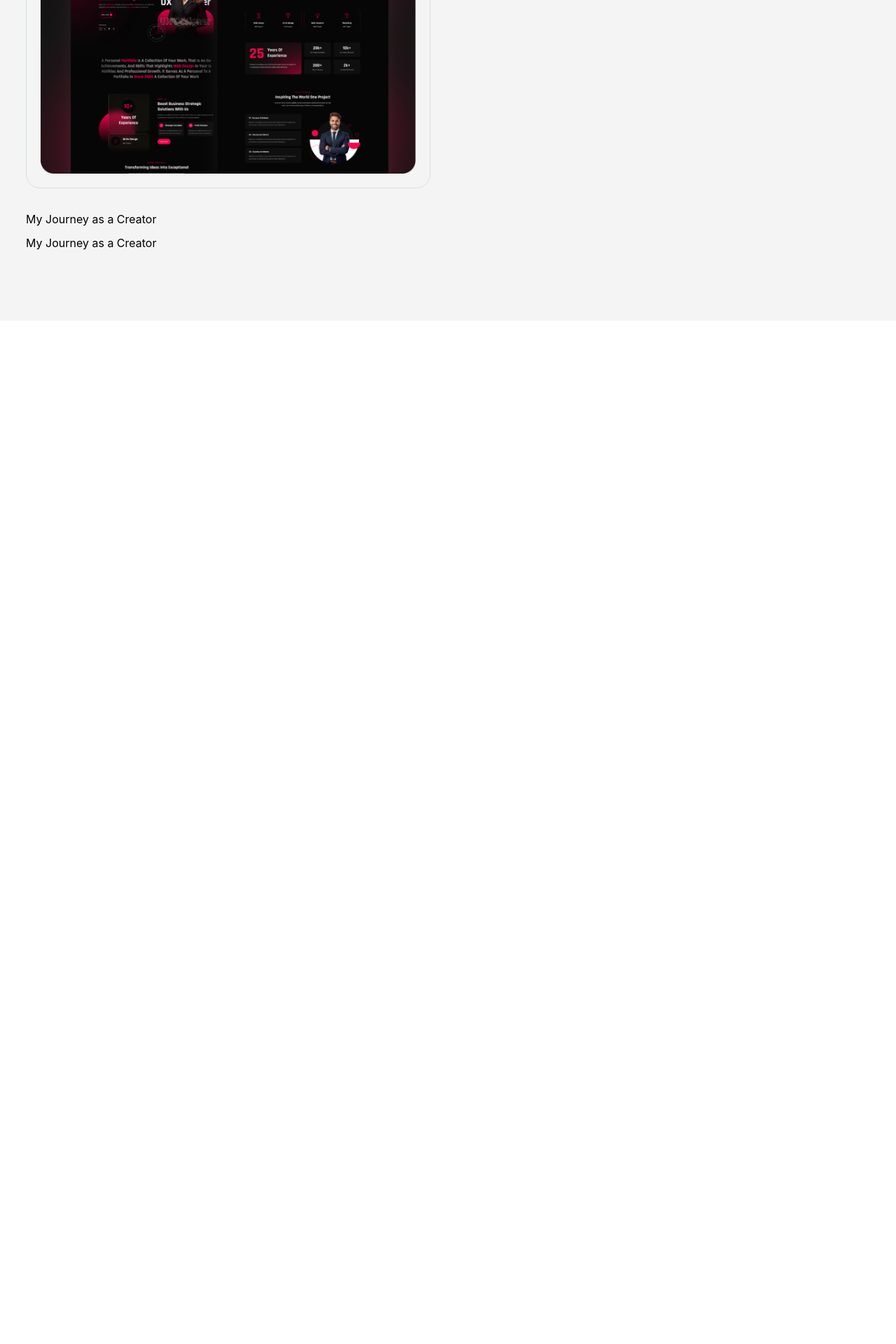
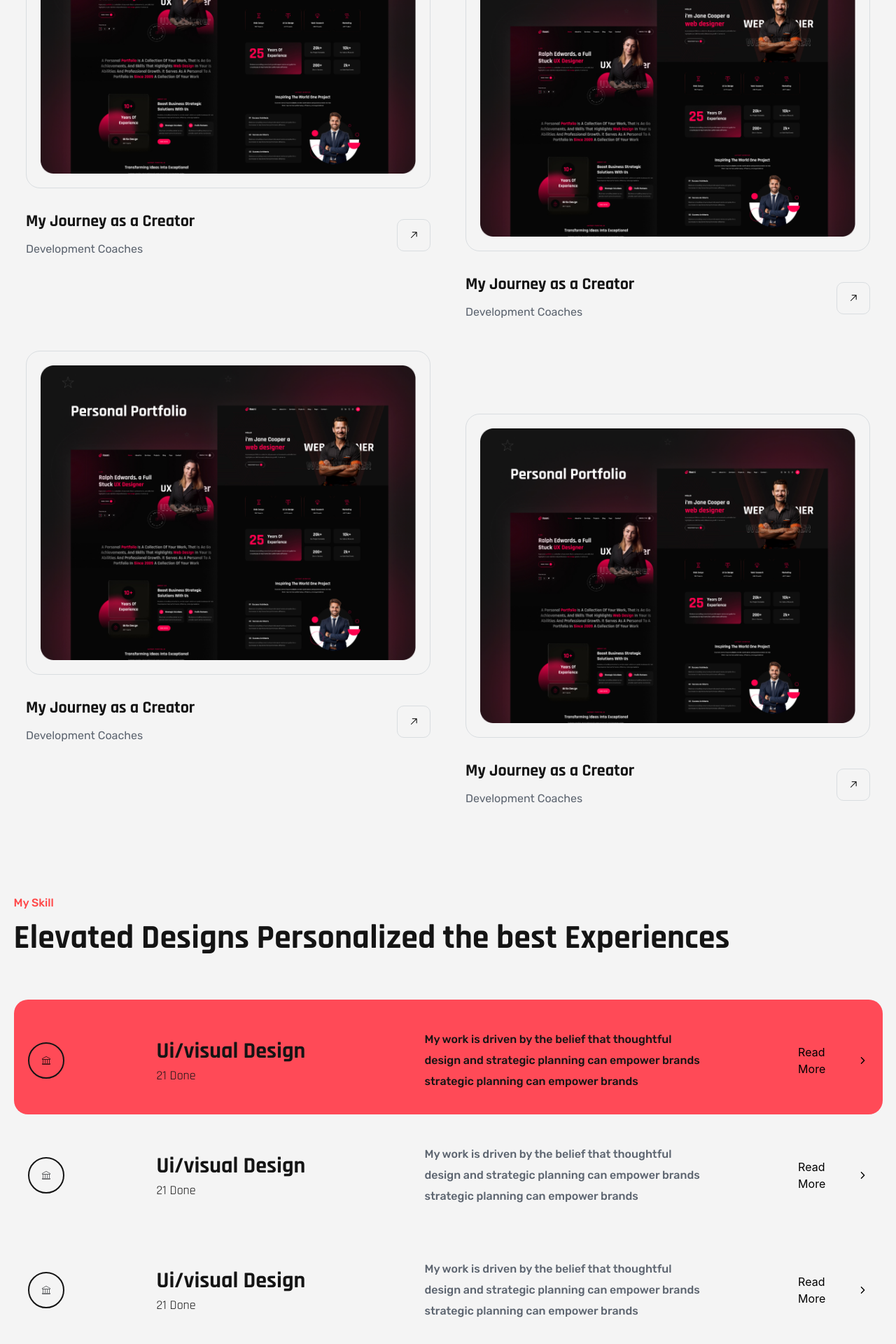
Before and after one commit to nabilislam11/Demo-portfolio, a React (Vite) app: page / in a window 1280 px wide. Shown: the part 5487-7407 px from the top of the page at 70% size. Before the commit the page ends 5945 px from the top, so only its background shows below. Built offline with nearby package versions, Linux system fonts and the light colour scheme.

Commit message:
latest project

```diff
--- a/src/components/company/Company.jsx
+++ b/src/components/company/Company.jsx
@@ -6,7 +6,7 @@ import company4 from "../../assets/company4.svg"
 const Company = () => {
   return (
     <div className=' container mt-[120px]'>
-        <div className="grid grid-cols-2 md:grid-cols-3 lg:grid-cols-4 ">
+        <div className="grid grid-cols-2 lg:grid-cols-4 ">
             <div className=" py-[46.5px] px-[68.12px] border border-[#9F9F9F]">
                 <img src={company1} alt="" />
             </div>
--- a/src/components/latest-portfolio/LatestPortfolio.jsx
+++ b/src/components/latest-portfolio/LatestPortfolio.jsx
@@ -1,32 +1,85 @@
 import React from 'react'
 import project from "../../assets/project.png"
+import { GoArrowUpRight } from 'react-icons/go'
+import MySkill from '../my-skill/MySkill'
 
 const LatestPortfolio = () => {
   return (
     <div className='bg-[#F4F4F4] '>
-      <div className="container  pt-[100px]">
+      <div className="container  py-[100px]">
         <div className=" flex flex-col gap-1.5 text-center items-center ">
           <p className='font-normal font-rubik text-[16px] leading-[28px] text-[#FF494A]'>Latest Portfolio</p>
           <h2 className='font-bold  font-rajdhani  text-[48px] leading-[60px] text-[#141414]  '>Transforming Ideas into Exceptional</h2>
           <p className='font-normal font-rubik text-[18px] leading-[26px] text-[#5D6570] w-[635px]  '>Business consulting consultants provide expert advice and guida businesses to help
 them improve their performance, efficiency, and organizational</p>
         </div>
-        <div className="mt-[20px] grid grid-cols-1  md:grid-cols-2 ">
-          <div className=" pt-[40px] px-[25px] pb-[99px] flex flex-col gap-8 ">
+        <div className="mt-[20px] grid grid-cols-1  md:grid-cols-2 items-end   ">
+          <div className=" pt-[40px] px-[25px] pb-[90px] flex flex-col gap-8 ">
             <div className="p-[20px] rounded-[20px] border border-[#D9DDE0]"  >
               <img src={project} alt="" />
 
             </div>
-            <div className="flex justify-baseline items-center">
+            <div className="flex justify-between   items-center">
               <div className="flex flex-col gap-2.5 ">
-                <h2>My Journey as a Creator</h2>
-                <p>My Journey as a Creator</p>
+                <h2 className='font-rajdhani  font-bold  text-[24px] leading-[30px] text-[#141414]'>My Journey as a Creator</h2>
+                <p className='font-rubik font-normal text-[16px] leading-[30px] text-[#5D6570]' >Development Coaches</p>
+              </div>
+              <div className="py-[14px] px-[15px] rounded-[10px] border border-[#D9DDE0] ">
+                <GoArrowUpRight />
+
+              </div>
+            </div>
+          </div>
+             <div className=" pt-[100px] px-[25px] flex flex-col gap-8 ">
+            <div className="p-[20px] rounded-[20px] border border-[#D9DDE0]"  >
+              <img src={project} alt="" />
+
+            </div>
+            <div className="flex justify-between   items-center">
+              <div className="flex flex-col gap-2.5 ">
+                <h2 className='font-rajdhani  font-bold text-[24px] leading-[30px] text-[#141414]'>My Journey as a Creator</h2>
+                <p className='font-rubik font-normal text-[16px] leading-[30px] text-[#5D6570]' >Development Coaches</p>
+              </div>
+              <div className="py-[14px] px-[15px] rounded-[10px] border border-[#D9DDE0] ">
+                <GoArrowUpRight />
+
+              </div>
+            </div>
+          </div>
+          <div className=" pt-[40px] px-[25px] pb-[90px] flex flex-col gap-8 ">
+            <div className="p-[20px] rounded-[20px] border border-[#D9DDE0]"  >
+              <img src={project} alt="" />
+
+            </div>
+            <div className="flex justify-between   items-center">
+              <div className="flex flex-col gap-2.5 ">
+                <h2 className='font-rajdhani  font-bold  text-[24px] leading-[30px] text-[#141414]'>My Journey as a Creator</h2>
+                <p className='font-rubik font-normal text-[16px] leading-[30px] text-[#5D6570]' >Development Coaches</p>
+              </div>
+              <div className="py-[14px] px-[15px] rounded-[10px] border border-[#D9DDE0] ">
+                <GoArrowUpRight />
+
+              </div>
+            </div>
+          </div>
+             <div className=" pt-[100px] px-[25px] flex flex-col gap-8 ">
+            <div className="p-[20px] rounded-[20px] border border-[#D9DDE0]"  >
+              <img src={project} alt="" />
+
+            </div>
+            <div className="flex justify-between   items-center">
+              <div className="flex flex-col gap-2.5 ">
+                <h2 className='font-rajdhani  font-bold  text-[24px] leading-[30px] text-[#141414]'>My Journey as a Creator</h2>
+                <p className='font-rubik font-normal text-[16px] leading-[30px] text-[#5D6570]' >Development Coaches</p>
+              </div>
+              <div className="py-[14px] px-[15px] rounded-[10px] border border-[#D9DDE0] ">
+                <GoArrowUpRight />
+
               </div>
             </div>
           </div>
         </div>
-
-
+<MySkill></MySkill>
       </div>
 
     </div>
--- /dev/null
+++ b/src/components/my-skill/MySkill.jsx
@@ -0,0 +1,82 @@
+import React from 'react'
+import { CiBank } from 'react-icons/ci'
+import { IoIosArrowForward } from 'react-icons/io'
+
+const MySkill = () => {
+  return (
+    <div className=' pt-[120px] px-[7.5px] '>
+        <div className="flex flex-col gap-14.5 ">
+
+        <div className="flex flex-col gap-1.5 ">
+            <p className='font-rubik font-medium text-[16px] leading-[28px] text-[#FF494A]'>My Skill</p>
+            <h2 className='font-rajdhani  font-bold  text-[48px] leading-[60px] text-[#141414]'>Elevated Designs Personalized
+the best Experiences</h2>
+        </div>
+       <div className="">
+         <div className=" bg-[#FF4A57] flex flex-col rounded-[20px] px-[20px] ">
+            <div className="pt-[42px] pb-[32px] flex justify-between items-center gap-[132px] ">
+                <div className="p-4 rounded-full border-2 border border-[#141414] ">
+                    <CiBank />
+                </div>
+                <div className="w-[25%] ">
+                    <h2 className='font-rajdhani font-bold text-[32px] leading-[42px] text-[#141414]'>Ui/visual Design</h2>
+                    <p className='font-rajdhani font-normal text-[18px] leading-[27px] text-[#141414]'>21 Done</p>
+                </div>
+                <div className="w-[40%] ">
+                    <p className='font-rubik font-medium text-[16px] leading-[30px] text-[#141414]'>My work is driven by the belief that thoughtful design and
+strategic planning can empower brands strategic planning
+can empower brands</p>
+                </div>
+                <div className="w-[10%] flex items-center gap-2 ">
+                    <p>Read More </p>
+                    <IoIosArrowForward />
+                </div>
+            </div>
+        </div>
+         <div className="  flex flex-col rounded-[20px] px-[20px] ">
+            <div className="pt-[42px] pb-[32px] flex justify-between items-center gap-[132px] ">
+                <div className="p-4 rounded-full border-2 border border-[#141414] ">
+                    <CiBank className='text-[#2A2D31] ' />
+                </div>
+                <div className="w-[25%] ">
+                    <h2 className='font-rajdhani font-bold text-[32px] leading-[42px] text-[#141414]'>Ui/visual Design</h2>
+                    <p className='font-rajdhani font-normal text-[18px] leading-[27px] text-[#141414]'>21 Done</p>
+                </div>
+                <div className="w-[40%] ">
+                    <p className='font-rubik font-medium text-[16px] leading-[30px] text-[#5D6570]'>My work is driven by the belief that thoughtful design and
+strategic planning can empower brands strategic planning
+can empower brands</p>
+                </div>
+                <div className="w-[10%] flex items-center gap-2 ">
+                    <p>Read More </p>
+                    <IoIosArrowForward />
+                </div>
+            </div>
+        </div>
+        <div className="  flex flex-col rounded-[20px] px-[20px] ">
+            <div className="pt-[42px] pb-[32px] flex justify-between items-center gap-[132px] ">
+                <div className="p-4 rounded-full border-2 border border-[#141414] ">
+                    <CiBank className='text-[#2A2D31] ' />
+                </div>
+                <div className="w-[25%] ">
+                    <h2 className='font-rajdhani font-bold text-[32px] leading-[42px] text-[#141414]'>Ui/visual Design</h2>
+                    <p className='font-rajdhani font-normal text-[18px] leading-[27px] text-[#141414]'>21 Done</p>
+                </div>
+                <div className="w-[40%] ">
+                    <p className='font-rubik font-medium text-[16px] leading-[30px] text-[#5D6570]'>My work is driven by the belief that thoughtful design and
+strategic planning can empower brands strategic planning
+can empower brands</p>
+                </div>
+                <div className="w-[10%] flex items-center gap-2 ">
+                    <p>Read More </p>
+                    <IoIosArrowForward />
+                </div>
+            </div>
+        </div>
+       </div>
+        </div>
+    </div>
+  )
+}
+
+export default MySkill
```
